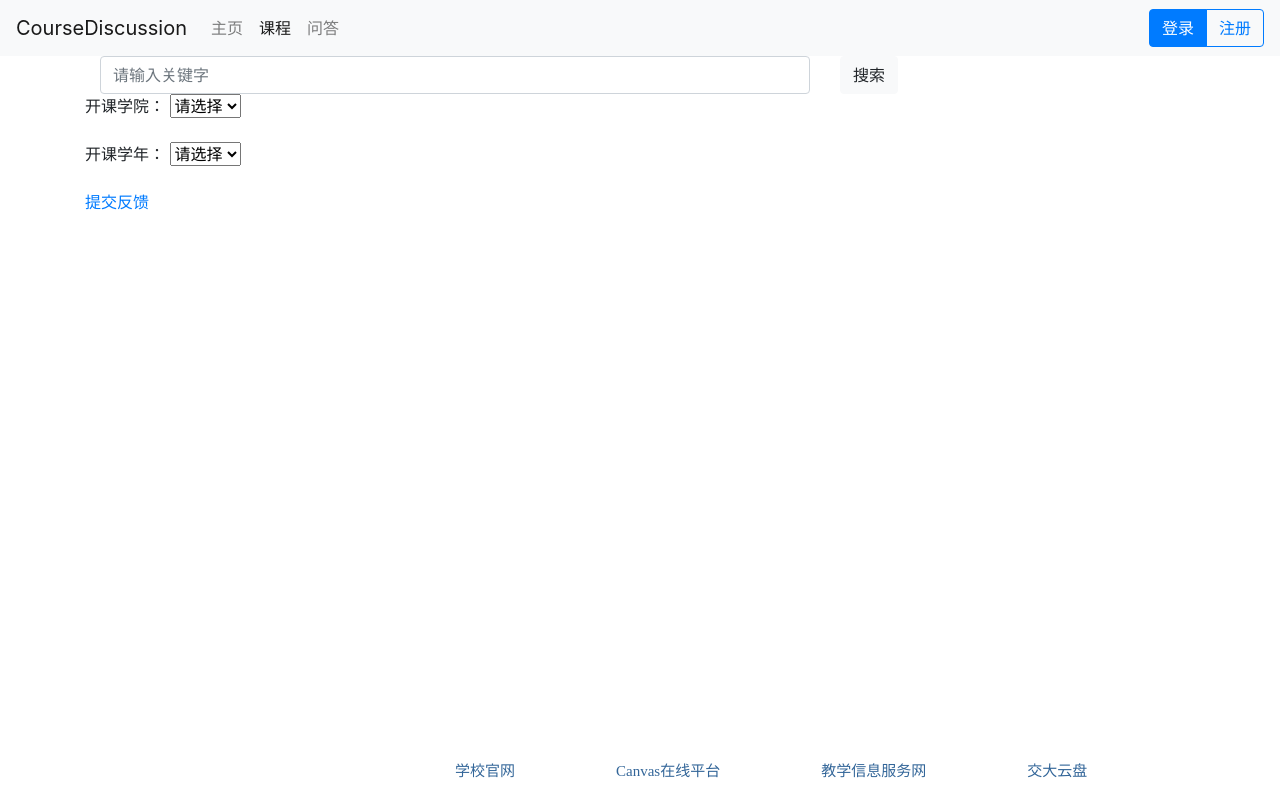
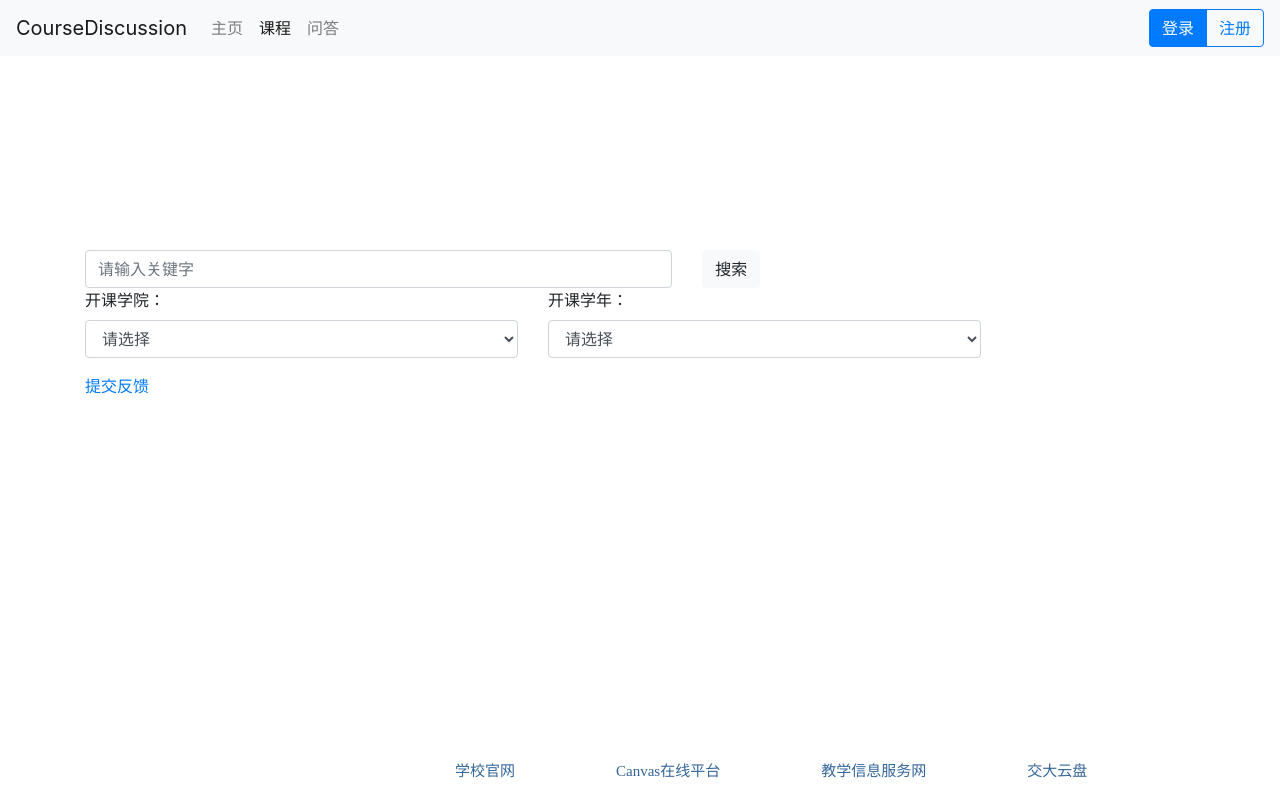
Before and after one commit to WSY-123/CourseDiscussion_1, a Django app: template templates/search/index.html in a window 1280 px wide. Run offline with Django 3.2, Linux system fonts and the light colour scheme; the template is opened without the code that fills it, so the values that code supplies are empty; parts of the project's set-up code (start-up, migrations or seed data) failed here and were passed over; some libraries are stand-ins or nearby versions.

Commit message:
课程检索页面排版

```diff
--- a/templates/home.html
+++ b/templates/home.html
@@ -25,7 +25,7 @@
       <img src="{% static 'img/img3.jpg' %}" class="d-block w-100" alt="...">
       <div class="carousel-caption d-none d-md-block">
         <h5>课程信息检索</h5>
-        <p>点击上方菜单栏“课程”，按条件检索课程信息</p>
+        <p>点击顶部菜单栏“课程”，按条件检索课程信息</p>
       </div>
     </div>
 
@@ -46,6 +46,7 @@
     <span class="sr-only">Next</span>
   </a>
 </div>
+
 <div class="jumbotron">
   <h1 class="display-4">欢迎使用本系统!</h1>
   <p class="lead">交大课程信息检索，问答讨论平台</p>
@@ -74,6 +75,6 @@
       </div>
     </div>
     </div>
-</hr>
+    </hr>
 </div>
 {% endblock %}
--- a/templates/search/index.html
+++ b/templates/search/index.html
@@ -1,11 +1,26 @@
 {% extends 'search/base_search.html' %}
 
 {% block title %}搜索{% endblock %}
-
+{% block stylesheet %}
+<style>
+.search-form {
+    width: 70%;
+    position: absolute;
+    top: 50%;
+    -webkit-transform: translateY(-50%);
+    -moz-transform: translateY(-50%);
+    -ms-transform: translateY(-50%);
+    -o-transform: translateY(-50%);
+    transform: translateY(-50%);
+    min-height: 300px;
+    height: auto;
+}
+</style>
+{% endblock %}
 {% block content %}
     <div class="container">
+    <div class="search-form">
         <form action="{% url 'search:haystack_search' %}" method="get">
-            <div class="container">
         <div class="row">
             <div class="col-8">
                <input  class="form-control" type="text" name="q" placeholder="请输入关键字">
@@ -14,11 +29,11 @@
                 <input class="btn btn-light" type="submit" id="search" value="搜索">
             </div>
         </div>
-            </div>
-
+        <div class="row">
+            <div class="col">
             <div class="form-group">
              <label for="institute">开课学院：</label>
-             <select name="institute" id="institute">
+             <select class="form-control" name="institute" id="institute">
                 <option value ="请选择">请选择</option>
                 {#{% for institute in institutes %}  #}
                  {#<option value ={{ institute }}>{{ institute }}</option>#}
@@ -30,10 +45,11 @@
                 <option value ="材料">材料</option>
             </select>
             </div>
-
+            </div>
+            <div class="col">
             <div class="form-group">
              <label for="year">开课学年：</label>
-             <select name="year" id="year">
+             <select class="form-control" name="year" id="year">
                 <option value ="请选择">请选择</option>
                 {#{% for institute in institutes %}  #}
                  {#<option value ={{ institute }}>{{ institute }}</option>#}
@@ -43,8 +59,15 @@
                 <option value ="2">2</option>
             </select>
             </div>
+            </div>
+        </div>
         </form>
+
          <a href="{% url 'search:feedback' %} ">提交反馈</a>
     </div>
 
+
+
+    </div>
+
 {% endblock %}
```
Also changed, not shown: templates/discussion/question_details.html (+5 -4 lines), db.sqlite3, 13 other files. Lines whose indentation alone changed are shown as unchanged.
